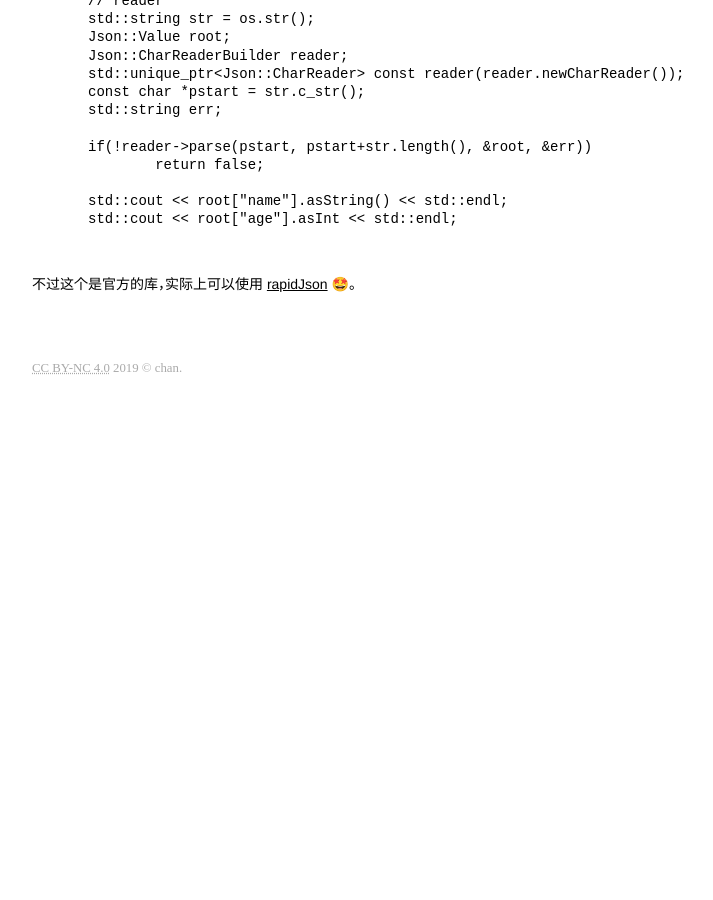
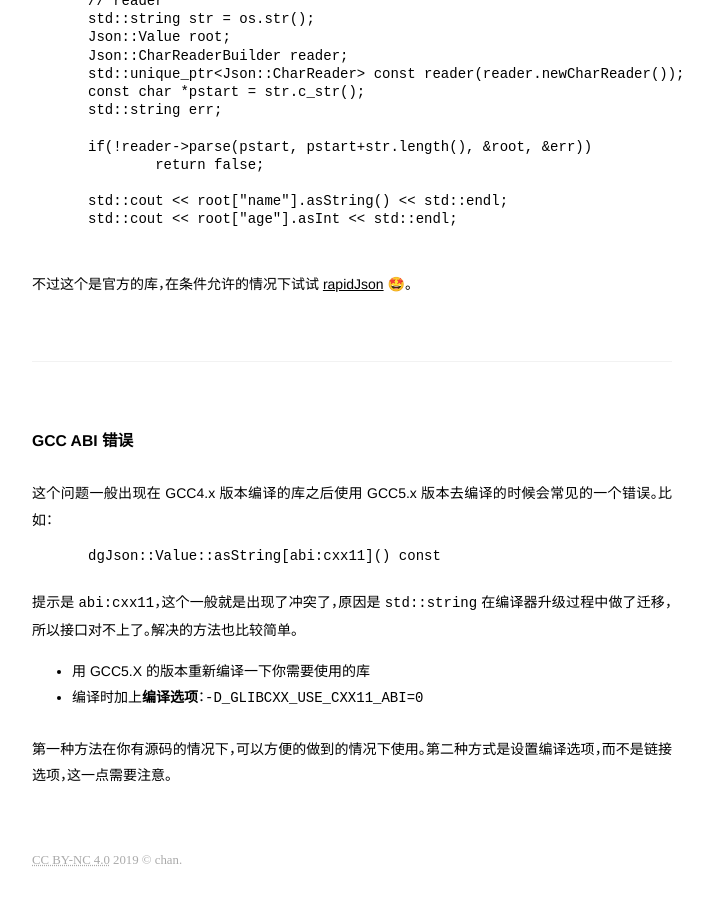
Before and after one commit to JesseEisen/chan, a Jekyll site: the page built from _posts/2019-05-06-cpp.md, in a window 1280 px wide and 900 px high, scrolled down 1270 px. Shown: the whole window, without its empty margins (288-1001 px from the left). Built offline with Jekyll 4.4.1, drawn with Linux system fonts in a browser that asks for light colours; before the commit the page ends 1678 px from its top, so only the background shows below that.

Commit message:
append new tips

````diff
--- a/_posts/2019-05-06-cpp.md
+++ b/_posts/2019-05-06-cpp.md
@@ -69,4 +69,21 @@ std::cout << root["age"].asInt << std::endl;
 
 ```
 
-不过这个是官方的库，实际上可以使用 [rapidJson](https://github.com/Tencent/rapidjson)  🤩。
+不过这个是官方的库，在条件允许的情况下试试 [rapidJson](https://github.com/Tencent/rapidjson)  🤩。
+
+---
+
+###  GCC ABI 错误
+
+这个问题一般出现在 GCC4.x 版本编译的库之后使用 GCC5.x 版本去编译的时候会常见的一个错误。比如：
+
+```
+dgJson::Value::asString[abi:cxx11]() const
+```
+
+提示是 `abi:cxx11`，这个一般就是出现了冲突了，原因是 `std::string`  在编译器升级过程中做了迁移，所以接口对不上了。解决的方法也比较简单。
+
++ 用 GCC5.X 的版本重新编译一下你需要使用的库
++ 编译时加上**编译选项**：`-D_GLIBCXX_USE_CXX11_ABI=0`
+
+第一种方法在你有源码的情况下，可以方便的做到的情况下使用。第二种方式是设置编译选项，而不是链接选项，这一点需要注意。
````
